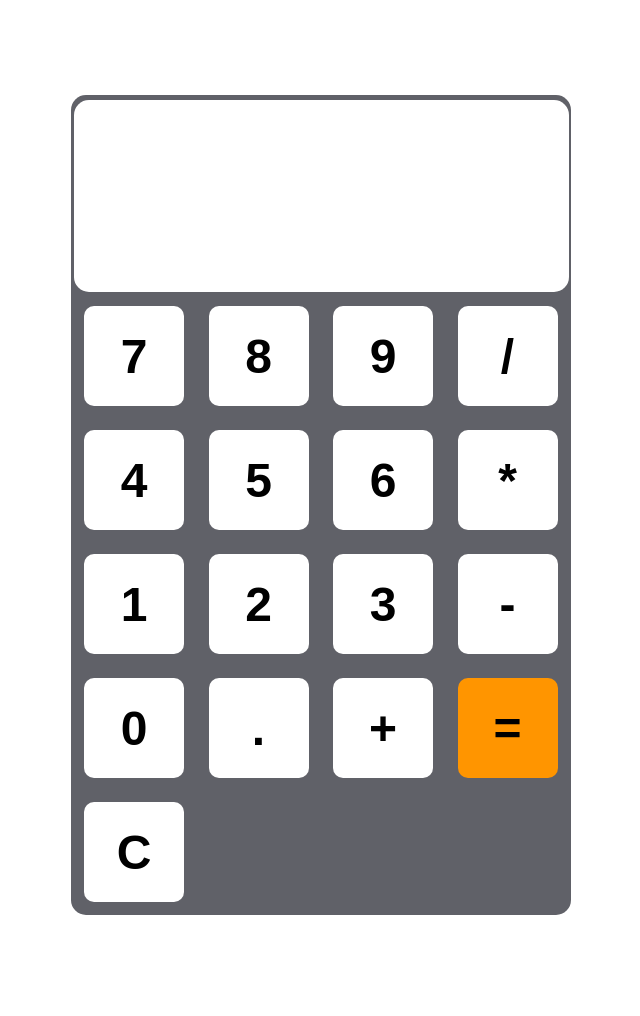
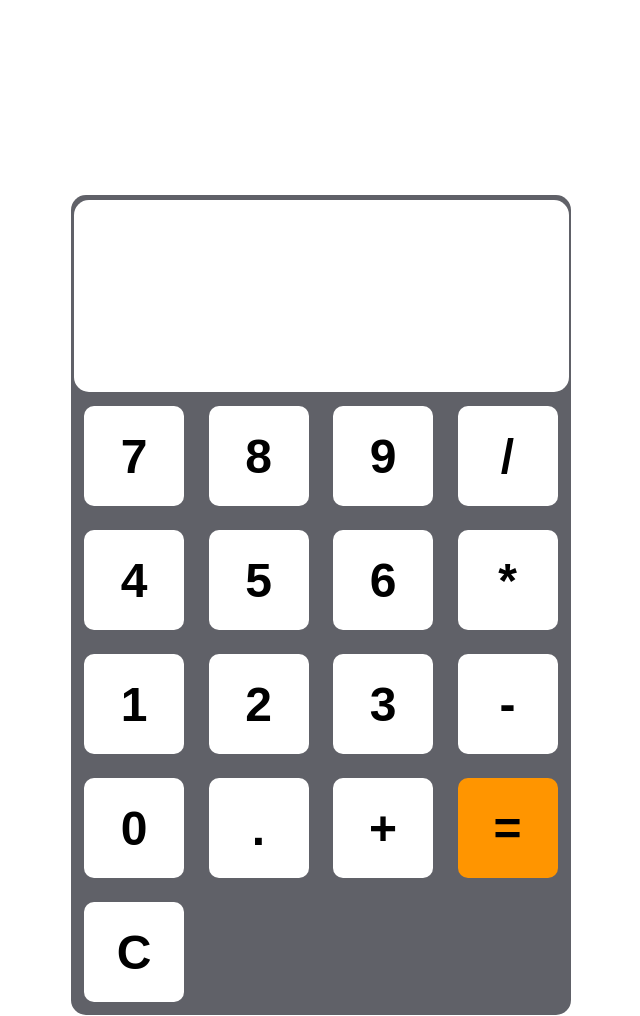
Before and after one commit to Eceeomar/Calculator-project, a plain HTML site: page index.html in a window 1280 px wide. Shown: the whole page, without its empty margins (319-959 px from the left). Drawn offline with Linux system fonts and the light colour scheme.

Commit message:
increased margin of the body to 200px

```diff
--- a/style.css
+++ b/style.css
@@ -1,5 +1,5 @@
 body {
-    margin: 100px auto; /* Adjust the margin-top value */
+    margin: 200px auto; /* Adjust the margin-top value */
     display: flex;
     justify-content: center;
     align-items: center;
```
